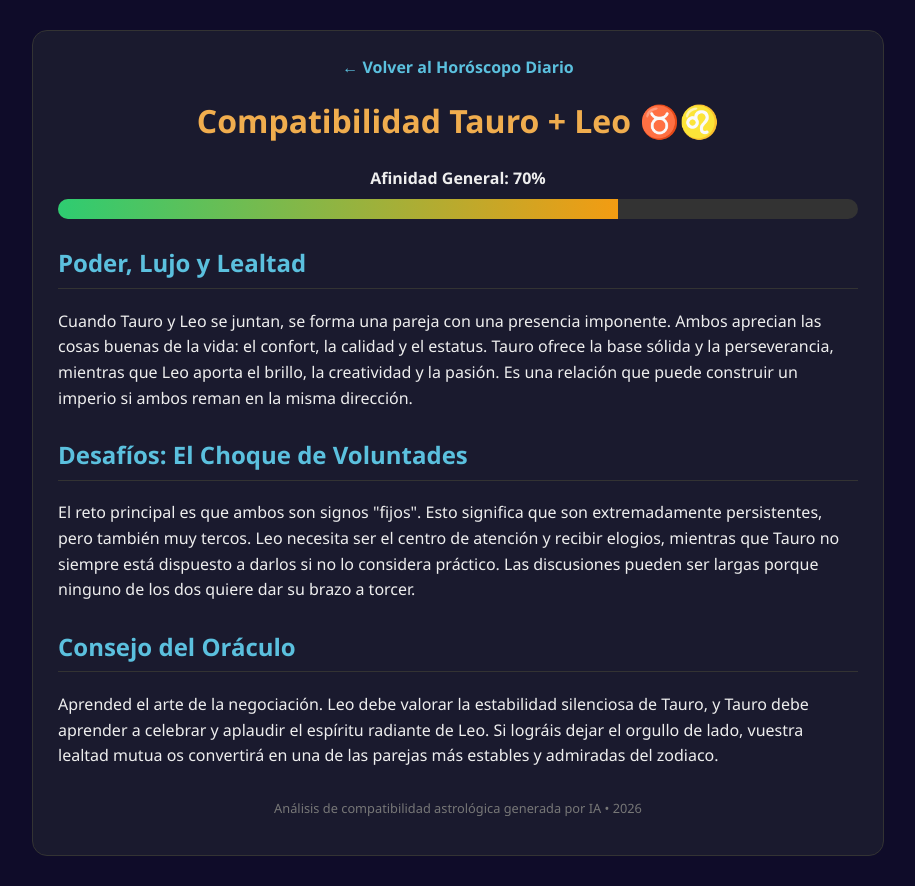
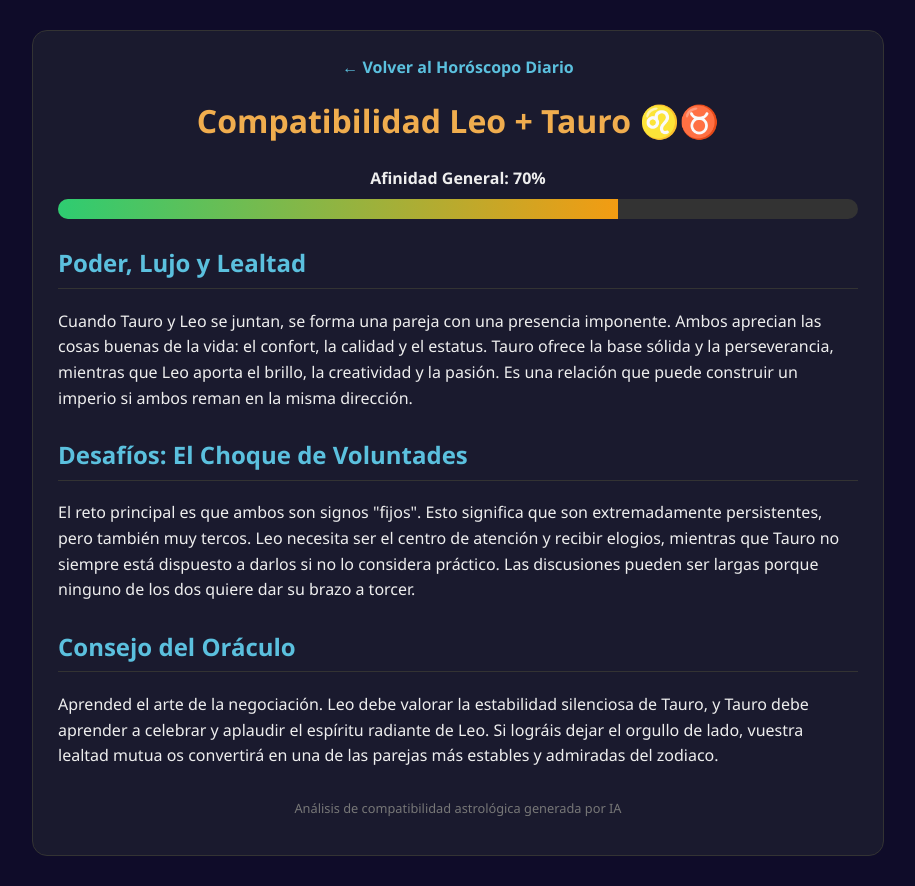
Before and after one commit to Clavivs/horoscopo, a website: page leo-tauro.html in a window 1280 px wide. Shown: the whole page, without its empty margins (182-1097 px from the left). Drawn offline with Linux system fonts and the light colour scheme.

Commit message:
Update title and headings for Leo and Tauro compatibility

```diff
--- a/leo-tauro.html
+++ b/leo-tauro.html
@@ -3,7 +3,7 @@
 <head>
   <meta charset="UTF-8">
   <meta name="viewport" content="width=device-width, initial-scale=1.0">
-  <title>Compatibilidad: Tauro + Leo</title>
+  <title>Compatibilidad:  Leo + Tauro</title>
   <style>
     body { font-family: 'Segoe UI', sans-serif; margin: 0; background-color: #0f0c29; color: #eee; }
     .container { max-width: 800px; margin: 30px auto; padding: 25px; background: #1a1a2e; border-radius: 15px; border: 1px solid #333; }
@@ -23,7 +23,7 @@
   <div class="container">
     <a href="index.html" class="back-link">← Volver al Horóscopo Diario</a>
 
-    <h1>Compatibilidad Tauro + Leo ♉♌</h1>
+    <h1>Compatibilidad Leo + Tauro ♌♉</h1>
 
     <div class="score-container">
       <strong>Afinidad General: 70%</strong>
@@ -47,7 +47,7 @@
       <p>Aprended el arte de la negociación. Leo debe valorar la estabilidad silenciosa de Tauro, y Tauro debe aprender a celebrar y aplaudir el espíritu radiante de Leo. Si lográis dejar el orgullo de lado, vuestra lealtad mutua os convertirá en una de las parejas más estables y admiradas del zodiaco.</p>
     </div>
 
-    <p class="footer">Análisis de compatibilidad astrológica generada por IA • 2026</p>
+    <p class="footer">Análisis de compatibilidad astrológica generada por IA</p>
   </div>
 </body>
 </html>
```
